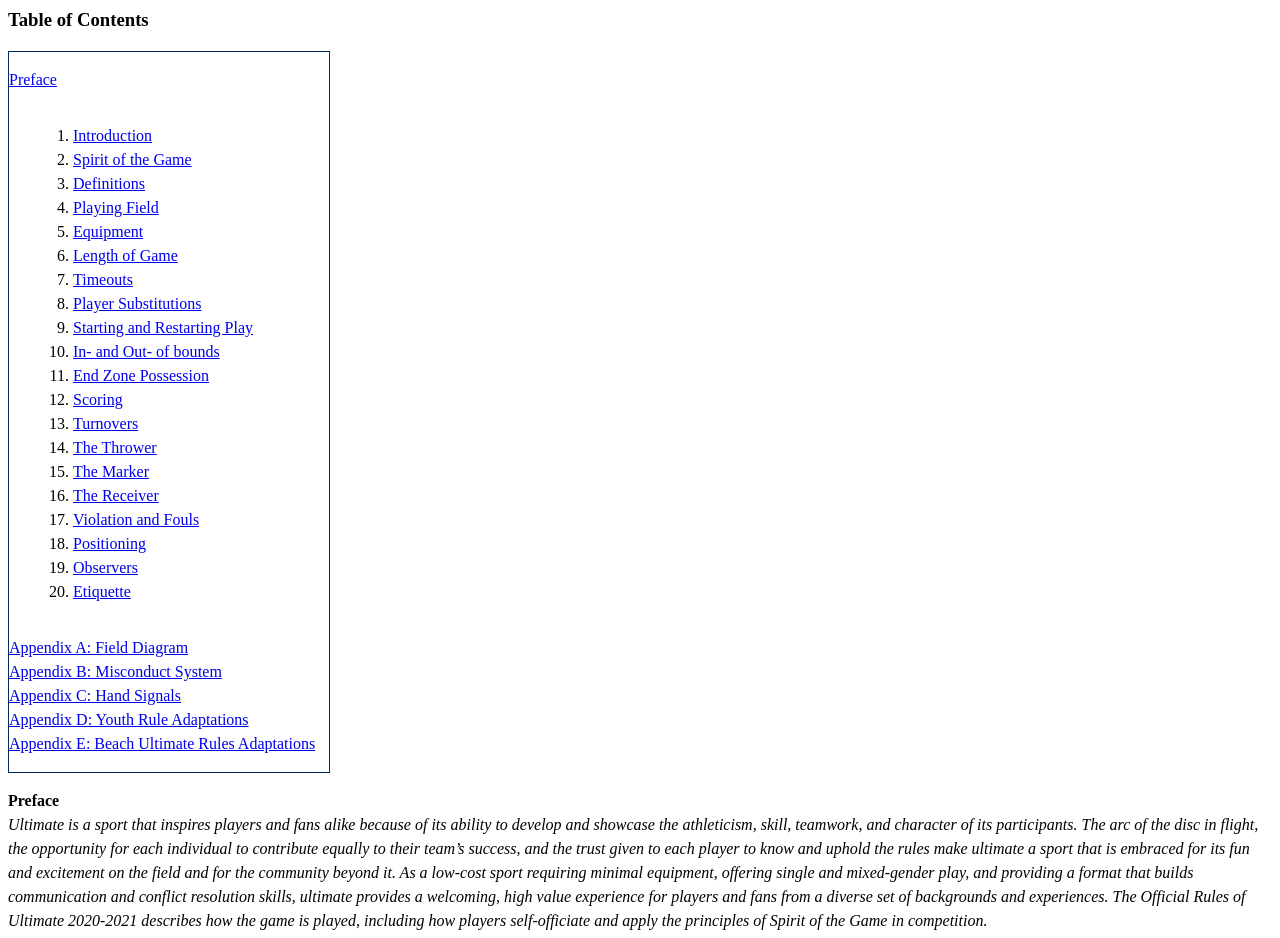
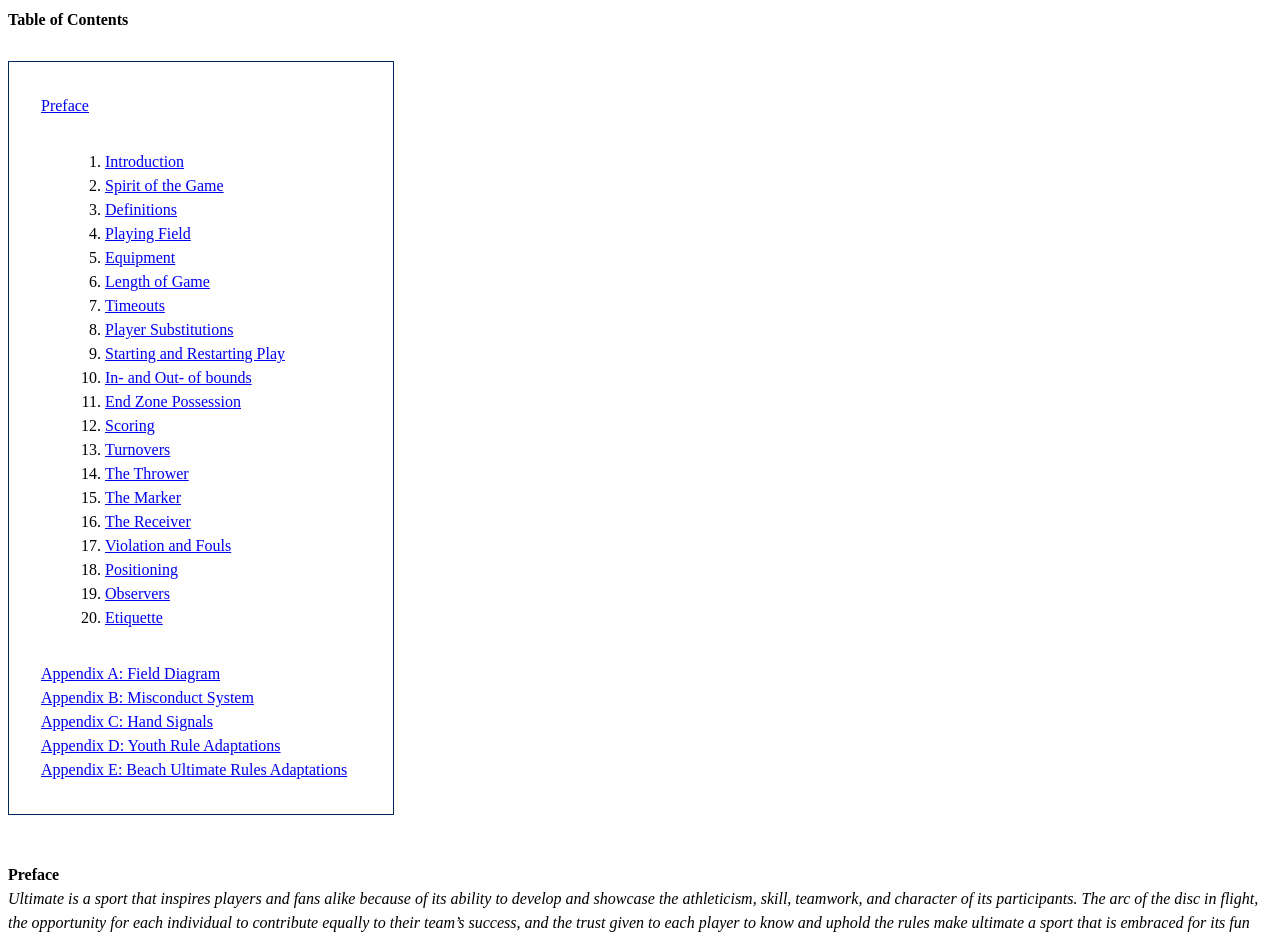
Before and after one commit to andrewlovseth/rules-of-ultimate, a plain HTML site: page index.html in a window 1280 px wide. Shown: the top 938 px of the page. Drawn offline with Linux system fonts and the light colour scheme.

Commit message:
TOC styling updates

```diff
--- a/index.html
+++ b/index.html
@@ -1,6 +1,6 @@
 <div id="rules">
-    <div class="headline section-header underline  uppercase blue">
-        <h3>Table of Contents</h3>
+    <div class="headline section-header toc-header underline uppercase blue">
+        <h4>Table of Contents</h4>
     </div>
 
     <div class="toc">
@@ -1476,9 +1476,13 @@
             text-decoration: underline;
         }
 
+        .toc-header {
+            padding-bottom: 0.5rem;
+        }
+
         .toc {
             border: 1px solid #002B5C;
-            padding: 1ren 2rem;
+            padding: 1rem 2rem;
             max-width: 320px;
         }
 
@@ -1497,11 +1501,11 @@
         p#prefaceBody {
             font-style: italic;
             font-size: 1em;
-            margin-bottom: 1em;
+            margin-bottom: 3em;
         }
 
         p#preface_title {
-            margin-top: 1em;
+            margin-top: 3em;
             font-weight: bold;
             font-size: 1em;
         }
@@ -1583,8 +1587,5 @@
             content: 'A' counter(item, decimal) '. ';
         }
 
-
-
-
     </style>
 </div>
```
